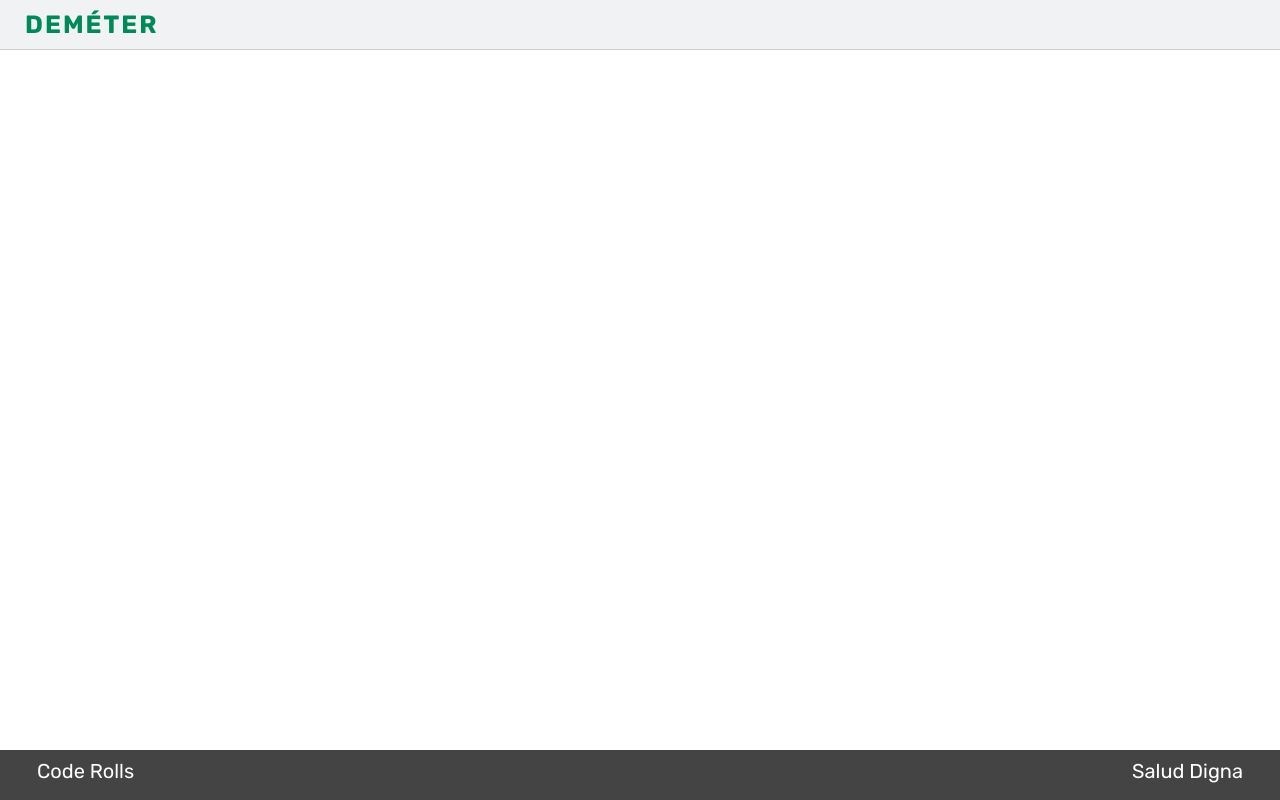
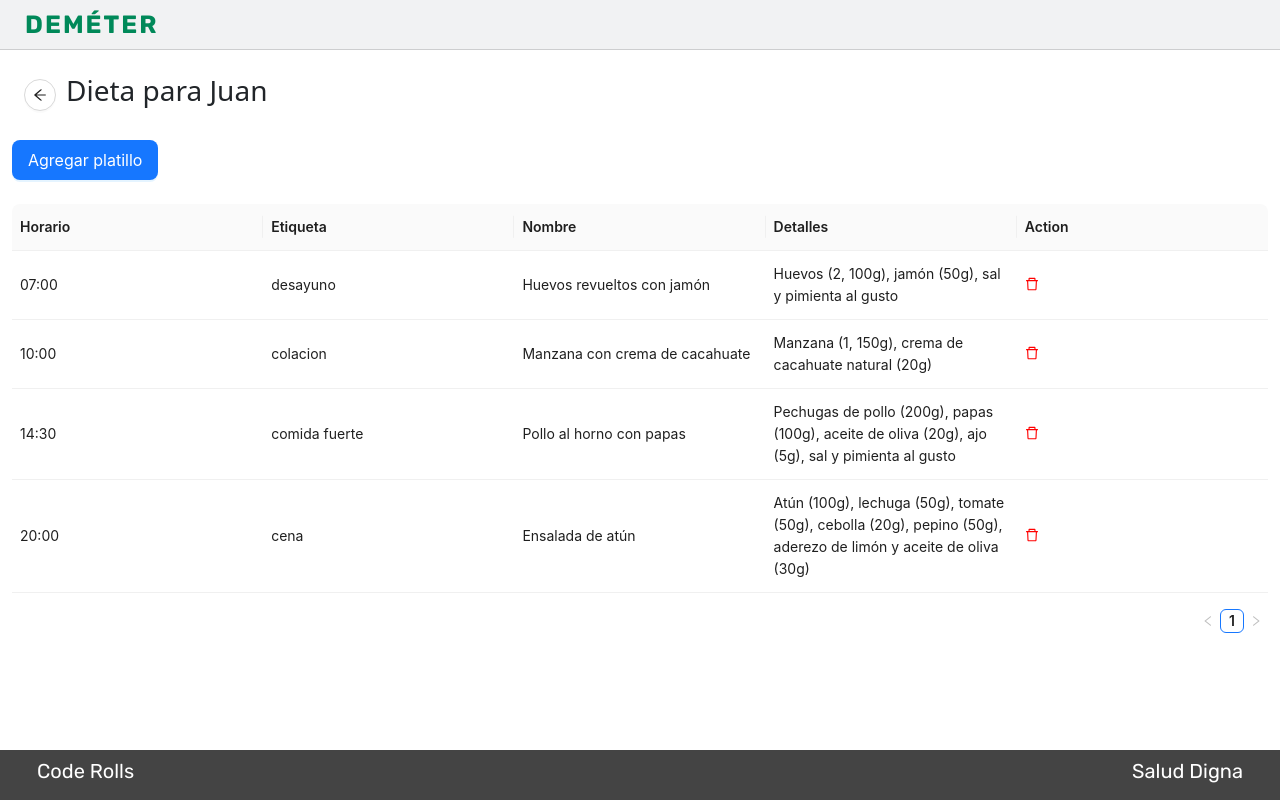
Before and after one commit to dixtinox/Code-Rolls-Talent-Land-2023, a React (Create React App) app in the folder FrontEND/code-rolls/: page /planes/1 in a window 1280 px wide. Built offline with nearby package versions, Linux system fonts and the light colour scheme.

Commit message:
feat: diet-detail-hardcoded

```diff
--- /dev/null
+++ b/FrontEND/code-rolls/src/components/Pages/DetallePlan.js
@@ -0,0 +1,44 @@
+import React from "react";
+import "bootstrap/dist/css/bootstrap.css";
+import { useParams } from "react-router-dom";
+import data from "../components-Planes/data";
+import { MealList } from "../components-DetallePlan/MealList";
+import { Button } from "antd";
+import { ArrowLeftOutlined } from "@ant-design/icons";
+import { useNavigate } from "react-router-dom";
+
+const DetallePlan = () => {
+  const { id } = useParams();
+  const diet = data.find((plan) => plan._id.toString() === id);
+  const navigate = useNavigate();
+
+  return (
+    <>
+      <br></br>
+      <div className="container-fluid">
+        <div
+          className="container-fluid"
+          style={{ display: "flex", alignItems: "center" }}
+        >
+          <Button
+            shape="circle"
+            title="Regresar"
+            onClick={() => {
+              navigate(`/planes`);
+            }}
+          >
+            <ArrowLeftOutlined />
+          </Button>
+          <h3 style={{ marginLeft: "10px" }}>{diet.diet_name}</h3>
+        </div>
+        <br></br>
+        <Button type="primary" size="large">Agregar platillo</Button>
+        <br></br>
+        <br></br>
+        <MealList meals={diet.meals}></MealList>
+      </div>
+    </>
+  );
+};
+
+export default DetallePlan;
--- a/FrontEND/code-rolls/src/components/Routes.js
+++ b/FrontEND/code-rolls/src/components/Routes.js
@@ -1,16 +1,23 @@
-import { Routes, Route } from 'react-router-dom'
-import Dashboard from './Pages/Dashboard'
-import User from './Pages/Usuario'
-import Planes from './Pages/Planes'
+import { Routes, Route, useParams } from "react-router-dom";
+import Dashboard from "./Pages/Dashboard";
+import User from "./Pages/Usuario";
+import Planes from "./Pages/Planes";
+import DetallePlan from "./Pages/DetallePlan";
 
 function AppRoutes() {
-    return <>
-        <Routes>
-            <Route path='/' element={<Dashboard/>}></Route>
-            <Route path='/user' element={<User/>}></Route>
-            <Route path='/planes' element={<Planes/>}></Route>
-        </Routes>
+  return (
+    <>
+      <Routes>
+        <Route path="/" element={<Dashboard />}></Route>
+        <Route path="/user" element={<User />}></Route>
+        <Route path="/planes" element={<Planes />}></Route>
+        <Route
+          path="/planes/:id"
+          element={<DetallePlan/>}
+        />
+      </Routes>
     </>
+  );
 }
 
 export default AppRoutes;
--- /dev/null
+++ b/FrontEND/code-rolls/src/components/components-DetallePlan/MealList.js
@@ -0,0 +1,67 @@
+import "bootstrap/dist/css/bootstrap.css";
+import { Table, Popover, Button } from "antd";
+import { DeleteOutlined } from "@ant-design/icons";
+
+export const MealList = (props) => {
+    const {meals} = props
+
+    const columns = [
+        {
+          title: "Horario",
+          dataIndex: "meal_time",
+          key: "meal_time",
+        },
+        {
+          title: "Etiqueta",
+          dataIndex: "label",
+          key: "label",
+        },
+        {
+          title: "Nombre",
+          dataIndex: "name",
+          key: "name",
+        },
+        {
+          title: "Detalles",
+          dataIndex: "details",
+          key: "details",
+        },
+        {
+          title: "Action",
+          dataIndex: "",
+          key: "x",
+          render: (data) => {
+            return (
+              <div>
+                <Popover
+                  content={
+                    <Button
+                      type='primary'
+                      danger
+                      block
+                    >
+                      Confirmar
+                    </Button>
+                  }
+                  trigger='click'
+                  placement='left'
+                >
+                  <DeleteOutlined style={{ color: "red" }}/>
+                </Popover>
+              </div>
+            );
+          },
+        },
+      ];
+    return (
+        <>
+        <Table
+            dataSource={meals}
+            columns={columns}
+            tableLayout='fixed'
+            size='middle'
+            rowKey='_id'
+          />
+        </>
+    )
+}
--- a/FrontEND/code-rolls/src/components/components-Planes/Plan.js
+++ b/FrontEND/code-rolls/src/components/components-Planes/Plan.js
@@ -1,19 +1,41 @@
-import React from 'react';
+import React from "react";
 import "bootstrap/dist/css/bootstrap.css";
-import {Card} from 'antd';
-import { BoldOutlined } from '@ant-design/icons';
+import { Card, Popover, Button } from "antd";
+import { BoldOutlined } from "@ant-design/icons";
+import { useNavigate } from "react-router-dom";
+import { getColorsCard } from "./utils"
 
 const Plan = (props) => {
+  const navigate = useNavigate();
+  const content = (
+    <div>
+      <Button
+        type="text"
+        onClick={() => {
+          navigate(`/planes/${props.diet_id}`);
+        }}
+      >
+        Ver detalles
+      </Button>
+      <Button type="text">Lista de compras</Button>
+    </div>
+  );
   return (
-    <div className='planes--plan col-lg-3 col-md-4 col-sm-6 mx-auto'>
-        <a href='' style={{color: 'transparent'}}>
-            <Card title = {props.nombre} style={{backgroundColor: props.tinte, color: 'white'}}>
-                <p><strong>TIPO:</strong> {props.tipo}</p>
-                <p><strong>DADA POR:</strong> {props.autor}</p>
-            </Card>
-        </a>
-    </div>
-  )
-}
+    <>
+      <Popover content={content} title="Title" trigger="click">
+        <div className="planes--plan col-lg-3 col-md-4 col-sm-6 mx-auto">
+          <br></br>
+          <Card
+            title={props.diet_name}
+            style={{ backgroundColor: getColorsCard(props.number), color: "white" }}
+          >
+            <p>{props.diet_label}</p>
+            <p>Dada por:{props.author}</p>
+          </Card>
+        </div>
+      </Popover>
+    </>
+  );
+};
 
-export default Plan
+export default Plan;
--- a/FrontEND/code-rolls/src/components/components-Planes/data.js
+++ b/FrontEND/code-rolls/src/components/components-Planes/data.js
@@ -1,39 +1,164 @@
 const data =
 [
         {
-            "key": 1,
-            "nombre": "Keto Diet",
-            "tipo": "Personal",
-            "autor": "María García",
-            "tinte": "#dc8404"
+            "_id": 1,
+            "diet_name": "Dieta para Juan",
+            "diet_label": "Aumento de masa muscular",
+            "author": "Nutriologa María García",
+            "meals": [
+                {
+                  "label": "desayuno",
+                  "name": "Huevos revueltos con jamón",
+                  "meal_time": "07:00",
+                  "details": "Huevos (2, 100g), jamón (50g), sal y pimienta al gusto"
+                },
+                {
+                  "label": "colacion",
+                  "name": "Manzana con crema de cacahuate",
+                  "meal_time": "10:00",
+                  "details": "Manzana (1, 150g), crema de cacahuate natural (20g)"
+                },
+                {
+                  "label": "comida fuerte",
+                  "name": "Pollo al horno con papas",
+                  "meal_time": "14:30",
+                  "details": "Pechugas de pollo (200g), papas (100g), aceite de oliva (20g), ajo (5g), sal y pimienta al gusto"
+                },
+                {
+                  "label": "cena",
+                  "name": "Ensalada de atún",
+                  "meal_time": "20:00",
+                  "details": "Atún (100g), lechuga (50g), tomate (50g), cebolla (20g), pepino (50g), aderezo de limón y aceite de oliva (30g)"
+                }
+              ]
         },
         {
-            "key": 2,
-            "nombre": "Mediterranean Diet",
-            "tipo": "Familiar",
-            "autor": "Juan Pérez",
-            "tinte": "#1692b5"
+            "_id": 2,
+            "diet_name": "Dieta para Manuel",
+            "diet_label": "Disminución de grasa corporal",
+            "author": "Nutriologo Juan Pérez",
+            "meals": [
+                {
+                  "label": "desayuno",
+                  "name": "Huevos revueltos con jamón",
+                  "meal_time": "07:00",
+                  "details": "Huevos (2, 100g), jamón (50g), sal y pimienta al gusto"
+                },
+                {
+                  "label": "colacion",
+                  "name": "Manzana con crema de cacahuate",
+                  "meal_time": "10:00",
+                  "details": "Manzana (1, 150g), crema de cacahuate natural (20g)"
+                },
+                {
+                  "label": "comida fuerte",
+                  "name": "Pollo al horno con papas",
+                  "meal_time": "14:30",
+                  "details": "Pechugas de pollo (200g), papas (100g), aceite de oliva (20g), ajo (5g), sal y pimienta al gusto"
+                },
+                {
+                  "label": "cena",
+                  "name": "Ensalada de atún",
+                  "meal_time": "20:00",
+                  "details": "Atún (100g), lechuga (50g), tomate (50g), cebolla (20g), pepino (50g), aderezo de limón y aceite de oliva (30g)"
+                }
+              ]
         },
         {
-            "key": 3,
-            "nombre": "Whole30 Diet",
-            "tipo": "Especial",
-            "autor": "Ana Rodríguez",
-            "tinte": "#3d952c"
+            "_id": 3,
+            "diet_name": "Dieta para Uriel",
+            "diet_label": "Dieta vegana",
+            "author": "Nutriologa María García",
+            "meals": [
+                {
+                  "label": "desayuno",
+                  "name": "Huevos revueltos con jamón",
+                  "meal_time": "07:00",
+                  "details": "Huevos (2, 100g), jamón (50g), sal y pimienta al gusto"
+                },
+                {
+                  "label": "colacion",
+                  "name": "Manzana con crema de cacahuate",
+                  "meal_time": "10:00",
+                  "details": "Manzana (1, 150g), crema de cacahuate natural (20g)"
+                },
+                {
+                  "label": "comida fuerte",
+                  "name": "Pollo al horno con papas",
+                  "meal_time": "14:30",
+                  "details": "Pechugas de pollo (200g), papas (100g), aceite de oliva (20g), ajo (5g), sal y pimienta al gusto"
+                },
+                {
+                  "label": "cena",
+                  "name": "Ensalada de atún",
+                  "meal_time": "20:00",
+                  "details": "Atún (100g), lechuga (50g), tomate (50g), cebolla (20g), pepino (50g), aderezo de limón y aceite de oliva (30g)"
+                }
+              ]
         },
         {
-            "key": 4,
-            "nombre": "DASH Diet",
-            "tipo": "Familiar",
-            "autor": "Pedro Hernández",
-            "tinte": "#2861b6"
+            "_id": 4,
+            "diet_name": "Dieta para Hilda",
+            "diet_label": "Aumento de masa muscular",
+            "author": "Nutriologa María García",
+            "meals": [
+                {
+                  "label": "desayuno",
+                  "name": "Huevos revueltos con jamón",
+                  "meal_time": "07:00",
+                  "details": "Huevos (2, 100g), jamón (50g), sal y pimienta al gusto"
+                },
+                {
+                  "label": "colacion",
+                  "name": "Manzana con crema de cacahuate",
+                  "meal_time": "10:00",
+                  "details": "Manzana (1, 150g), crema de cacahuate natural (20g)"
+                },
+                {
+                  "label": "comida fuerte",
+                  "name": "Pollo al horno con papas",
+                  "meal_time": "14:30",
+                  "details": "Pechugas de pollo (200g), papas (100g), aceite de oliva (20g), ajo (5g), sal y pimienta al gusto"
+                },
+                {
+                  "label": "cena",
+                  "name": "Ensalada de atún",
+                  "meal_time": "20:00",
+                  "details": "Atún (100g), lechuga (50g), tomate (50g), cebolla (20g), pepino (50g), aderezo de limón y aceite de oliva (30g)"
+                }
+              ]
         },
         {
-            "key": 5,
-            "nombre": "Paleo Diet",
-            "tipo": "Personal",
-            "autor": "Laura Martínez",
-            "tinte": "#dc8404"
+            "_id": 5,
+            "diet_name": "Dieta para Andy",
+            "diet_label": "Disminución de grasa corporal",
+            "author": "Nutriologa María García",
+            "meals": [
+                {
+                  "label": "desayuno",
+                  "name": "Huevos revueltos con jamón",
+                  "meal_time": "07:00",
+                  "details": "Huevos (2, 100g), jamón (50g), sal y pimienta al gusto"
+                },
+                {
+                  "label": "colacion",
+                  "name": "Manzana con crema de cacahuate",
+                  "meal_time": "10:00",
+                  "details": "Manzana (1, 150g), crema de cacahuate natural (20g)"
+                },
+                {
+                  "label": "comida fuerte",
+                  "name": "Pollo al horno con papas",
+                  "meal_time": "14:30",
+                  "details": "Pechugas de pollo (200g), papas (100g), aceite de oliva (20g), ajo (5g), sal y pimienta al gusto"
+                },
+                {
+                  "label": "cena",
+                  "name": "Ensalada de atún",
+                  "meal_time": "20:00",
+                  "details": "Atún (100g), lechuga (50g), tomate (50g), cebolla (20g), pepino (50g), aderezo de limón y aceite de oliva (30g)"
+                }
+              ]
         }
 ]
 
--- /dev/null
+++ b/FrontEND/code-rolls/src/components/components-Planes/utils.js
@@ -0,0 +1,14 @@
+export const getColorsCard = (number) => {
+  switch (number) {
+    case 1:
+      return  "#dc8404" ;
+    case 2:
+      return  "#1692b5" ;
+    case 3:
+      return  "#3d952c";
+    case 4 :
+      return "#2861b6";
+    default :
+      return "#dc8404";
+  }
+};
--- a/FrontEND/code-rolls/src/index.js
+++ b/FrontEND/code-rolls/src/index.js
@@ -1,5 +1,5 @@
 import React from 'react';
-import { BrowserRouter, Routes, Route } from 'react-router-dom'
+import { BrowserRouter } from 'react-router-dom'
 import ReactDOM from 'react-dom/client';
 import './index.css';
 import App from './App';
```
Also changed, not shown: FrontEND/code-rolls/src/components/Pages/Planes.js (+31 -12 lines).
